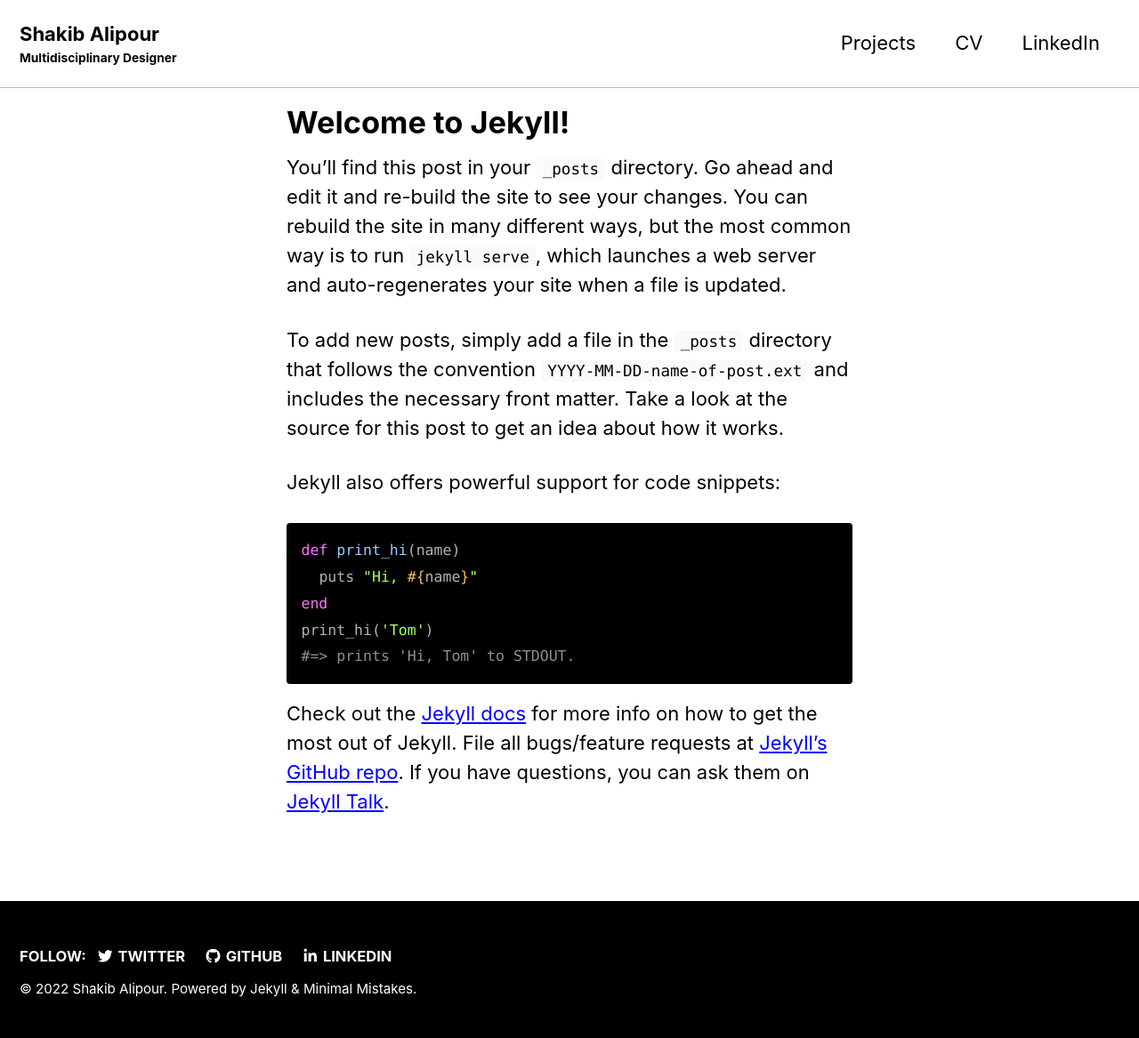
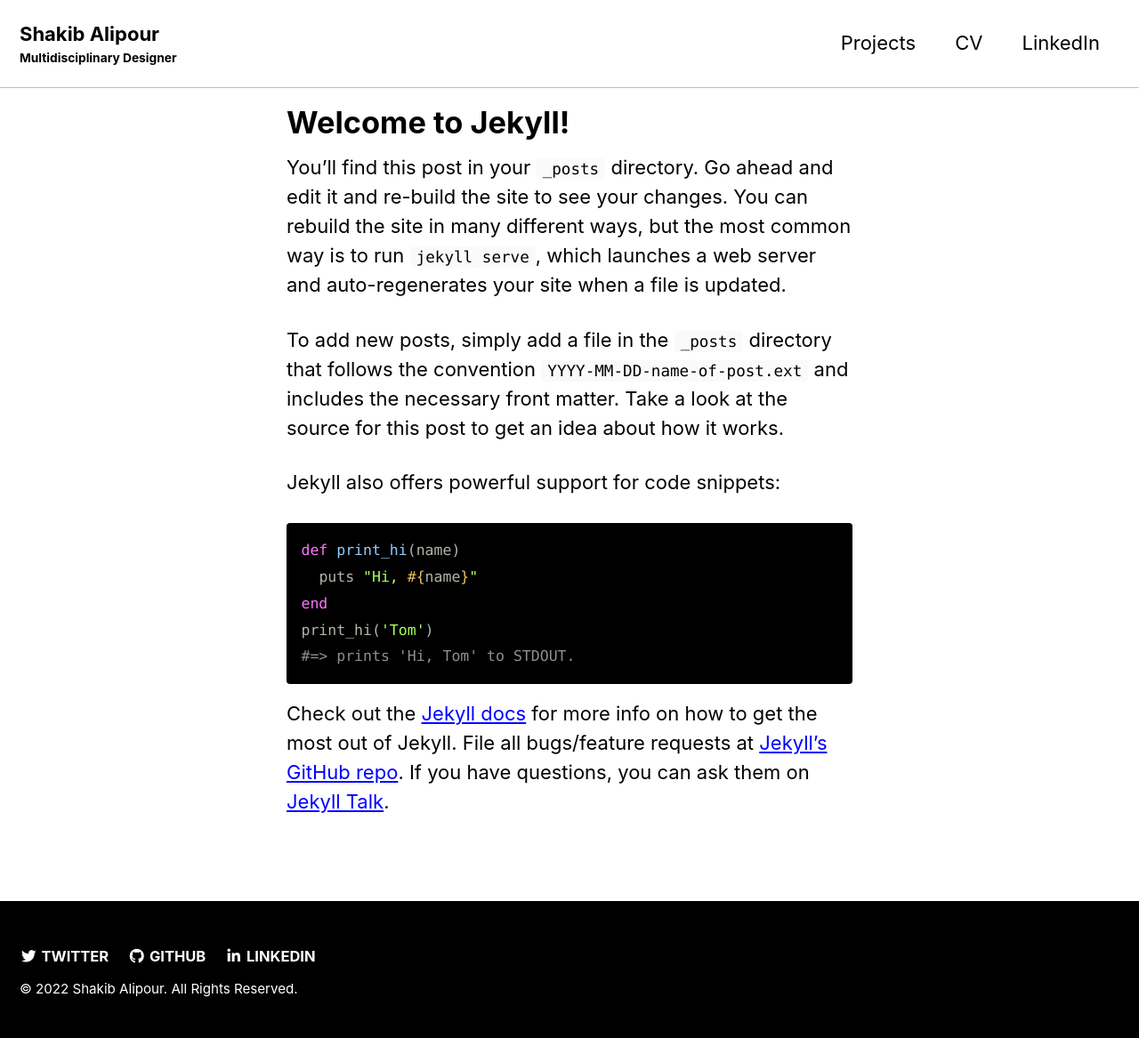
Before and after one commit to shkyb/shkyb.github.io, a Jekyll site: the page built from _posts/2022-01-01-Hello.md, in a window 1280 px wide. Shown: the whole page at 89% size. Built offline with Jekyll 4.4.1, drawn with Linux system fonts in a browser that asks for light colours; cached includes are drawn as plain includes.

Commit message:
footer copyright

```diff
--- a/_includes/footer.html
+++ b/_includes/footer.html
@@ -18,4 +19,8 @@
   </ul>
 </div>
 
-<div class="page__footer-copyright">&copy; {{ site.time | date: '%Y' }} {{ site.name | default: site.title }}. {{ site.data.ui-text[site.locale].powered_by | default: "Powered by" }} <a href="https://jekyllrb.com" rel="nofollow">Jekyll</a> &amp; <a href="https://mademistakes.com/work/minimal-mistakes-jekyll-theme/" rel="nofollow">Minimal Mistakes</a>.</div>
+<div class="page__footer-copyright">&copy; {{ site.time | date: '%Y' }} {{ site.name | default: site.title }}. All Rights Reserved.</div>
+
+<!-- original footer
+  <div class="page__footer-copyright">&copy; {{ site.time | date: '%Y' }} {{ site.name | default: site.title }}. {{ site.data.ui-text[site.locale].powered_by | default: "Powered by" }} <a href="https://jekyllrb.com" rel="nofollow">Jekyll</a> &amp; <a href="https://mademistakes.com/work/minimal-mistakes-jekyll-theme/" rel="nofollow">Minimal Mistakes</a>.</div>
+-->
```
Also changed, not shown: other parts of _includes/footer.html (+2 -1 lines).
